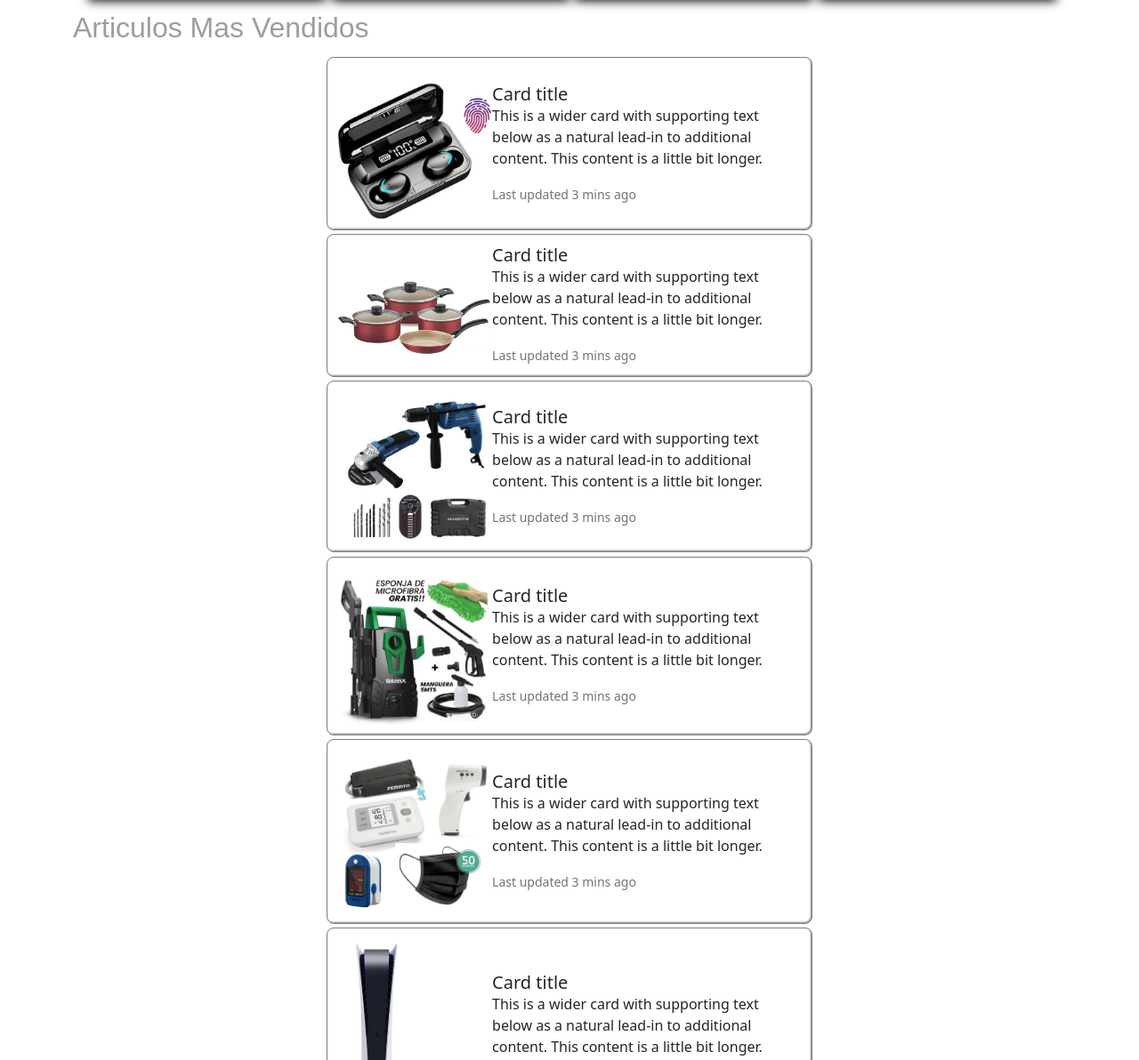
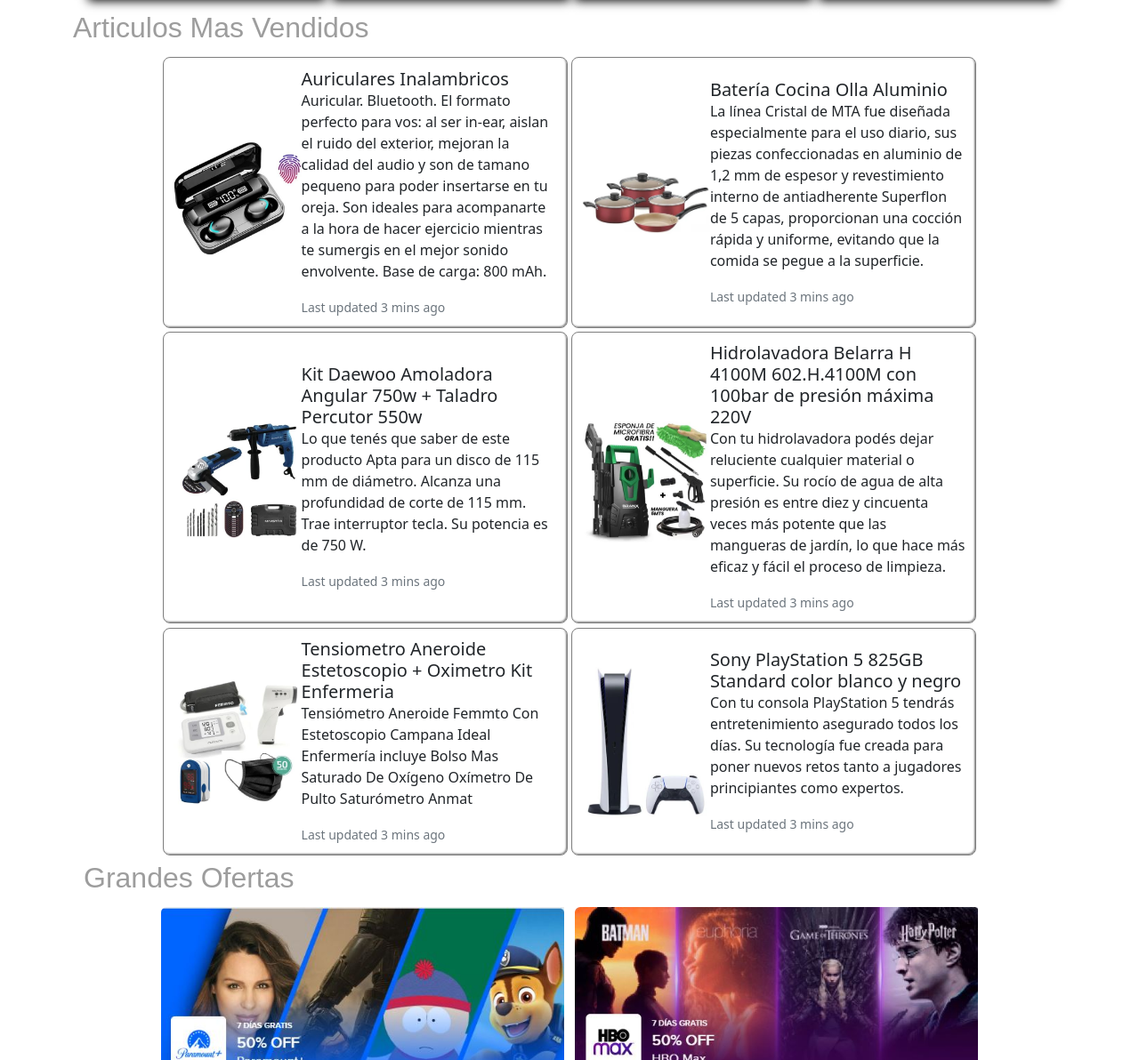
Before and after one commit to gabrielcan/WebComprayVentas_Cano, a plain HTML site: page index.html in a window 1280 px wide. Shown: the part 956-2148 px from the top of the page at 89% size. Drawn offline with nearby package versions, Linux system fonts and the light colour scheme.

Commit message:
Agregamos textos reales

```diff
--- a/index.html
+++ b/index.html
@@ -413,21 +413,24 @@
       <div class="subt__Section"><h2>Articulos Mas Vendidos</h2></div>
 
       <div class="card-group mb-1 mt-1 artmasVend__ContCard container">
-        <div class="row g-0 artmasVend__Card col-md-6">
+        <div class="row g-0 artmasVend__Card col-md-5">
           <div class="col-md-4">
             <img
               src="./medias/img_Art_Mas_Vendidos_01.JPG"
               class="img-fluid rounded-start"
-              alt="..."
+              alt="img_articulosMasVendidos"
             />
           </div>
           <div class="col-md-8">
             <div class="card-body">
-              <h5 class="card-title">Card title</h5>
+              <h5 class="card-title">Auriculares Inalambricos</h5>
               <p class="card-text">
-                This is a wider card with supporting text below as a natural
-                lead-in to additional content. This content is a little bit
-                longer.
+                Auricular. Bluetooth. El formato perfecto para vos: al ser
+                in-ear, aislan el ruido del exterior, mejoran la calidad del
+                audio y son de tamano pequeno para poder insertarse en tu oreja.
+                Son ideales para acompanarte a la hora de hacer ejercicio
+                mientras te sumergis en el mejor sonido envolvente. Base de
+                carga: 800 mAh.
               </p>
               <p class="card-text">
                 <small class="text-muted">Last updated 3 mins ago</small>
@@ -435,7 +438,7 @@
             </div>
           </div>
         </div>
-        <div class="row g-0 artmasVend__Card col-md-6">
+        <div class="row g-0 artmasVend__Card col-md-5">
           <div class="col-md-4">
             <img
               src="./medias/img_Art_Mas_Vendidos_02.JPG"
@@ -445,11 +448,13 @@
           </div>
           <div class="col-md-8">
             <div class="card-body">
-              <h5 class="card-title">Card title</h5>
+              <h5 class="card-title">Batería Cocina Olla Aluminio</h5>
               <p class="card-text">
-                This is a wider card with supporting text below as a natural
-                lead-in to additional content. This content is a little bit
-                longer.
+                La línea Cristal de MTA fue diseñada especialmente para el uso
+                diario, sus piezas confeccionadas en aluminio de 1,2 mm de
+                espesor y revestimiento interno de antiadherente Superflon de 5
+                capas, proporcionan una cocción rápida y uniforme, evitando que
+                la comida se pegue a la superficie.
               </p>
               <p class="card-text">
                 <small class="text-muted">Last updated 3 mins ago</small>
@@ -457,7 +462,7 @@
             </div>
           </div>
         </div>
-        <div class="row g-0 artmasVend__Card col-md-6">
+        <div class="row g-0 artmasVend__Card col-md-5">
           <div class="col-md-4">
             <img
               src="./medias/img_Art_Mas_Vendidos_03.JPG"
@@ -467,11 +472,13 @@
           </div>
           <div class="col-md-8">
             <div class="card-body">
-              <h5 class="card-title">Card title</h5>
+              <h5 class="card-title">
+                Kit Daewoo Amoladora Angular 750w + Taladro Percutor 550w
+              </h5>
               <p class="card-text">
-                This is a wider card with supporting text below as a natural
-                lead-in to additional content. This content is a little bit
-                longer.
+                Lo que tenés que saber de este producto Apta para un disco de
+                115 mm de diámetro. Alcanza una profundidad de corte de 115 mm.
+                Trae interruptor tecla. Su potencia es de 750 W.
               </p>
               <p class="card-text">
                 <small class="text-muted">Last updated 3 mins ago</small>
@@ -480,7 +487,7 @@
           </div>
         </div>
 
-        <div class="row g-0 artmasVend__Card col-md-6">
+        <div class="row g-0 artmasVend__Card col-md-5">
           <div class="col-md-4">
             <img
               src="./medias/img_Art_Mas_Vendidos_04.JPG"
@@ -490,11 +497,15 @@
           </div>
           <div class="col-md-8">
             <div class="card-body">
-              <h5 class="card-title">Card title</h5>
+              <h5 class="card-title">
+                Hidrolavadora Belarra H 4100M 602.H.4100M con 100bar de presión
+                máxima 220V
+              </h5>
               <p class="card-text">
-                This is a wider card with supporting text below as a natural
-                lead-in to additional content. This content is a little bit
-                longer.
+                Con tu hidrolavadora podés dejar reluciente cualquier material o
+                superficie. Su rocío de agua de alta presión es entre diez y
+                cincuenta veces más potente que las mangueras de jardín, lo que
+                hace más eficaz y fácil el proceso de limpieza.
               </p>
               <p class="card-text">
                 <small class="text-muted">Last updated 3 mins ago</small>
@@ -502,7 +513,7 @@
             </div>
           </div>
         </div>
-        <div class="row g-0 artmasVend__Card col-md-6">
+        <div class="row g-0 artmasVend__Card col-md-5">
           <div class="col-md-4">
             <img
               src="./medias/img_Art_Mas_Vendidos_05.JPG"
@@ -512,11 +523,13 @@
           </div>
           <div class="col-md-8">
             <div class="card-body">
-              <h5 class="card-title">Card title</h5>
+              <h5 class="card-title">
+                Tensiometro Aneroide Estetoscopio + Oximetro Kit Enfermeria
+              </h5>
               <p class="card-text">
-                This is a wider card with supporting text below as a natural
-                lead-in to additional content. This content is a little bit
-                longer.
+                Tensiómetro Aneroide Femmto Con Estetoscopio Campana Ideal
+                Enfermería incluye Bolso Mas Saturado De Oxígeno Oxímetro De
+                Pulto Saturómetro Anmat
               </p>
               <p class="card-text">
                 <small class="text-muted">Last updated 3 mins ago</small>
@@ -524,7 +537,7 @@
             </div>
           </div>
         </div>
-        <div class="row g-0 artmasVend__Card col-md-6">
+        <div class="row g-0 artmasVend__Card col-md-5">
           <div class="col-md-4">
             <img
               src="./medias/img_Art_Mas_Vendidos_06.JPG"
@@ -534,11 +547,13 @@
           </div>
           <div class="col-md-8">
             <div class="card-body">
-              <h5 class="card-title">Card title</h5>
+              <h5 class="card-title">
+                Sony PlayStation 5 825GB Standard color blanco y negro
+              </h5>
               <p class="card-text">
-                This is a wider card with supporting text below as a natural
-                lead-in to additional content. This content is a little bit
-                longer.
+                Con tu consola PlayStation 5 tendrás entretenimiento asegurado
+                todos los días. Su tecnología fue creada para poner nuevos retos
+                tanto a jugadores principiantes como expertos.
               </p>
               <p class="card-text">
                 <small class="text-muted">Last updated 3 mins ago</small>
@@ -552,8 +567,8 @@
 
       <div class="container subt__Section"><h2>Grandes Ofertas</h2></div>
 
-      <div class="card-group mb-2">
-        <div class="row g-0 regContact__CardPublicidad col-md-6">
+      <div class="card-group mb-2 justify-content-center">
+        <div class="row g-0 regContact__CardPublicidad col-md-5">
           <img
             src="./medias/Publicidad03.jpg"
             class="img-fluid rounded-start"
@@ -561,7 +576,7 @@
           />
         </div>
 
-        <div class="row g-0 regContact__CardPublicidad col-md-6">
+        <div class="row g-0 regContact__CardPublicidad col-md-5">
           <img
             src="./medias/Publicidad04.jpg"
             class="img-fluid rounded-start"
```
Also changed, not shown: secciones/carrito.html (+11 -4 lines), secciones/formContacto.html (+43 -26 lines), secciones/quienesSomos.html (+43 -45 lines).
